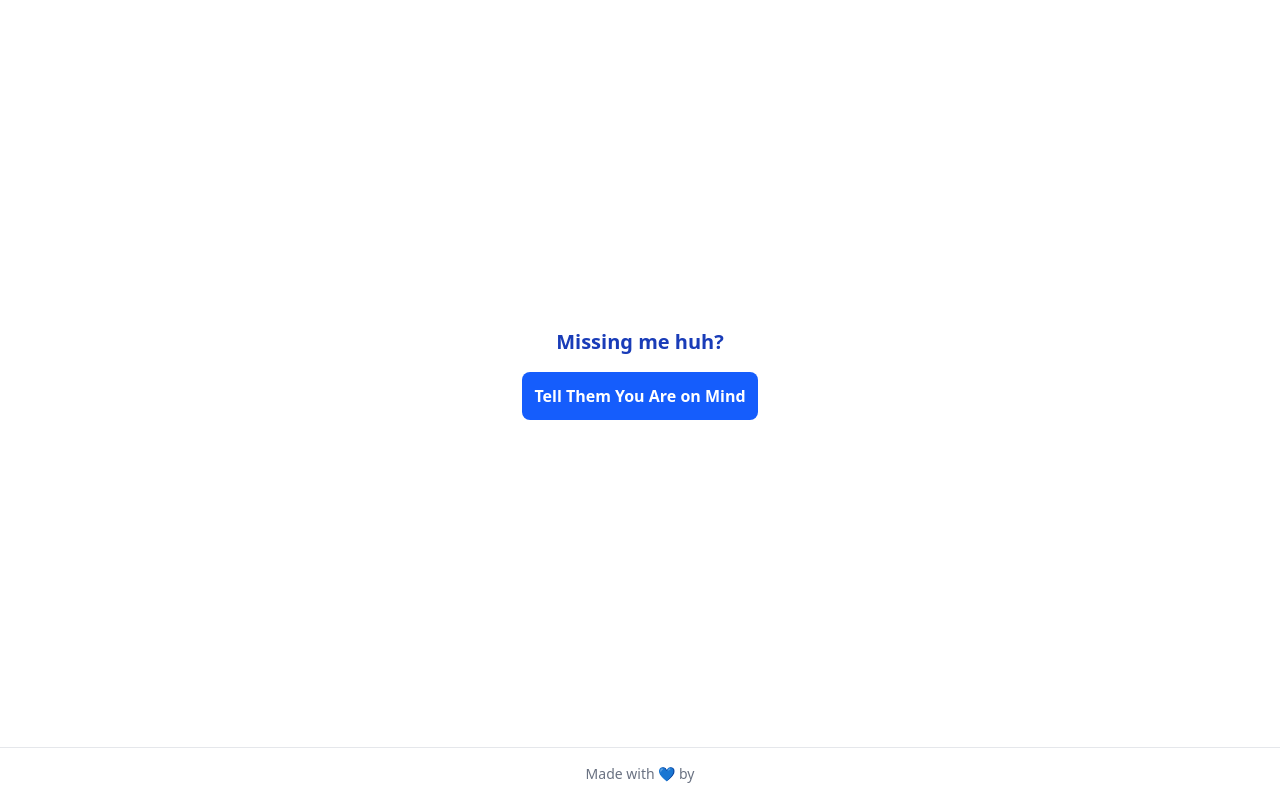
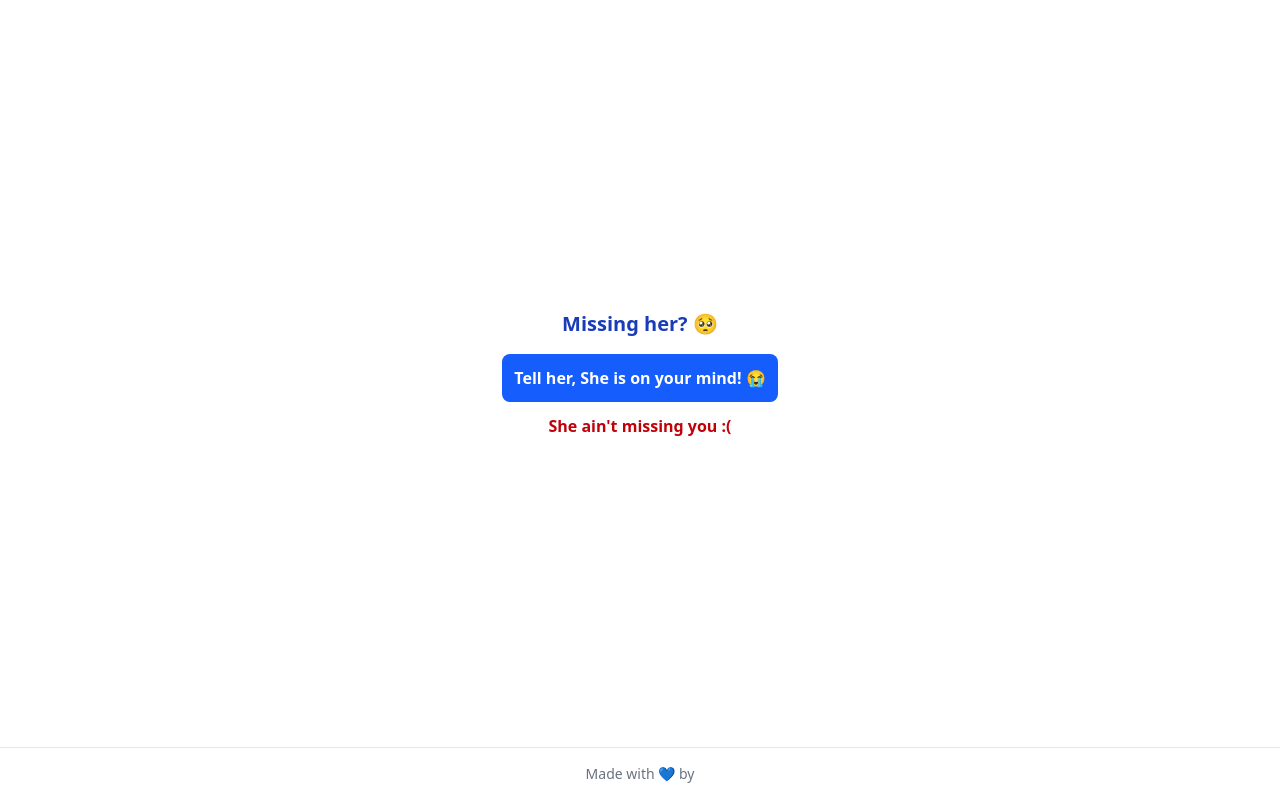
Before and after one commit to anukulpandey/still-on-my-mind-huh, a React (Vite) app: page / in a window 1280 px wide. Both pictures are taken after typing "Sample", "Sample" into the empty fields and a click on the button "Save". Built offline with nearby package versions, Linux system fonts and the light colour scheme; no server answers; the database is empty.

Commit message:
feat: missing noti

```diff
--- a/package.json
+++ b/package.json
@@ -14,6 +14,7 @@
     "@tailwindcss/vite": "^4.1.13",
     "react": "^19.1.1",
     "react-dom": "^19.1.1",
+    "react-hot-toast": "^2.6.0",
     "react-is": "^19.1.1",
     "recharts": "^3.2.1",
     "vite-plugin-pwa": "^1.0.3"
--- a/src/components/TellThemButton.jsx
+++ b/src/components/TellThemButton.jsx
@@ -1,9 +1,9 @@
 import { useState, useEffect } from "react";
 import { supabase } from "../supabaseClient";
+import toast, { Toaster } from "react-hot-toast";
 
 export default function TellThemButton() {
   const [loading, setLoading] = useState(false);
-  const [message, setMessage] = useState("");
   const [lastMiss, setLastMiss] = useState(null);
 
   const storedCode = localStorage.getItem("code");
@@ -11,21 +11,19 @@ export default function TellThemButton() {
   const fetchLastMiss = async () => {
     if (!storedCode) return;
     let codeToFetch = "143";
-
-    if(storedCode=="143"){
-        codeToFetch="1432";
-    }
+    if (storedCode === "143") codeToFetch = "1432";
 
     const { data, error } = await supabase
       .from("misses")
       .select("*")
-      .eq("code",codeToFetch )
+      .eq("code", codeToFetch)
       .order("time", { ascending: false })
       .limit(1)
       .single();
 
     if (error) {
       console.error("Error fetching last miss:", error);
+      setLastMiss(`She ain't missing you :(`);
     } else if (data) {
       const timeAgo = getTimeAgo(new Date(data.time));
       setLastMiss(`${data.name} missed you ${timeAgo}`);
@@ -38,26 +36,23 @@ export default function TellThemButton() {
 
   const handleTellThem = async () => {
     setLoading(true);
-    setMessage("");
-
     const storedName = localStorage.getItem("name");
 
     const { error } = await supabase
       .from("misses")
-      .insert([{ code: storedCode, name: storedName ,  time: new Date().toISOString()}]);
+      .insert([{ code: storedCode, name: storedName, time: new Date().toISOString() }]);
 
     if (error) {
-      setMessage("Error sending message");
       console.error(error);
+      toast.error("Error sending message");
     } else {
-      setMessage("Message sent!");
-      fetchLastMiss(); // refresh the last miss after sending
+      toast.success("Message sent!");
+      fetchLastMiss();
     }
 
     setLoading(false);
   };
 
-  // Helper to format time ago
   const getTimeAgo = (past) => {
     const now = new Date();
     const diffMs = now - past;
@@ -74,23 +69,26 @@ export default function TellThemButton() {
 
   return (
     <div className="flex flex-col gap-3 items-center justify-center px-4 font-sans">
+      {/* Toast at bottom-right */}
+      <Toaster position="bottom-right" reverseOrder={false} />
+
+
+
       <div className="text-xl font-semibold mb-1 text-center text-blue-800">
-        Missing me huh?
+      Missing {storedCode=="143"?"him?":"her?"} 🥺
       </div>
-
-      {lastMiss && (
-        <div className="text-center font-semibold text-red-700">{lastMiss}</div>
-      )}
 
       <button
         className="w-full max-w-xs p-3 rounded-lg bg-blue-600 text-white font-semibold hover:bg-blue-700 disabled:opacity-50"
         onClick={handleTellThem}
         disabled={loading}
       >
-        {loading ? "Sending…" : "Tell Them You Are on Mind"}
+
+        {loading ? "Sending…" : `Tell ${storedCode=="143"?"him, He":"her, She"} is on your mind! 😭`}
       </button>
-
-      {message && <div className="text-green-600">{message}</div>}
+      {lastMiss && (
+        <div className="text-center font-semibold text-red-700">{lastMiss}</div>
+      )}
     </div>
   );
 }
```
Also changed, not shown: 1 other file (tests, documents, lock files or other folders).
